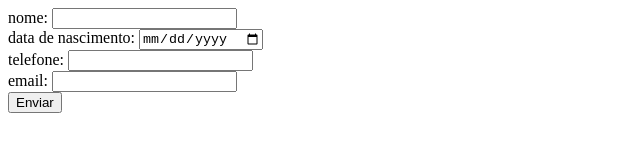
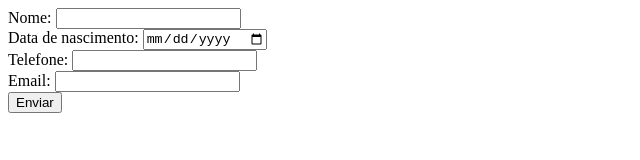
Before and after one commit to FrancinildoAlves/Avalia-o, a plain HTML site: page index.html in a window 1280 px wide. Shown: the full height of the page, 0-640 px from the left. Drawn offline with Linux system fonts and the light colour scheme.

Commit message:
Update index.html

```diff
--- a/index.html
+++ b/index.html
@@ -6,21 +6,20 @@
     <title>Document</title>
 </head>
 <body>
-    <form action="/submit"method="post">
-        <label for="nome">nome:</label>
+    <form id="cadastroForm">
+        <label for="nome">Nome:</label>
         <input type="text" name="nome" id="nome" required>
         <br>
-        <label for="data-nascimento"> data de nascimento:</label>
+        <label for="data-nascimento">Data de nascimento:</label>
         <input type="date" id="data-nascimento" name="data-nascimento" required>
         <br>
-        <label for="telefone">telefone:</label>
-        <input type="tel" id="telefone" name="telefone" required >
+        <label for="telefone">Telefone:</label>
+        <input type="tel" id="telefone" name="telefone" required>
         <br>
-        <label for="email">email:</label>
+        <label for="email">Email:</label>
         <input type="email" id="email" name="email" required>
         <br>
         <button type="submit">Enviar</button>
-
     </form>
     <script src="./script.js"></script>
 </body>
```
